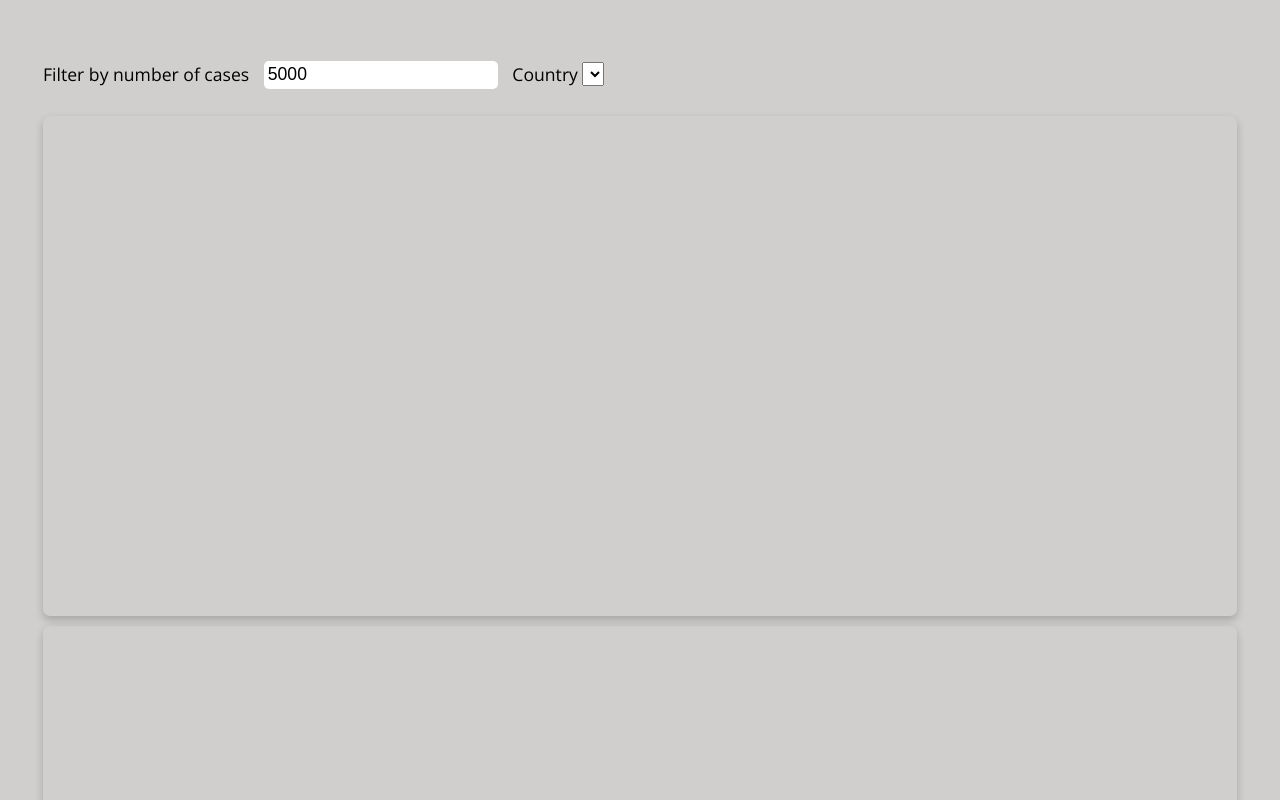
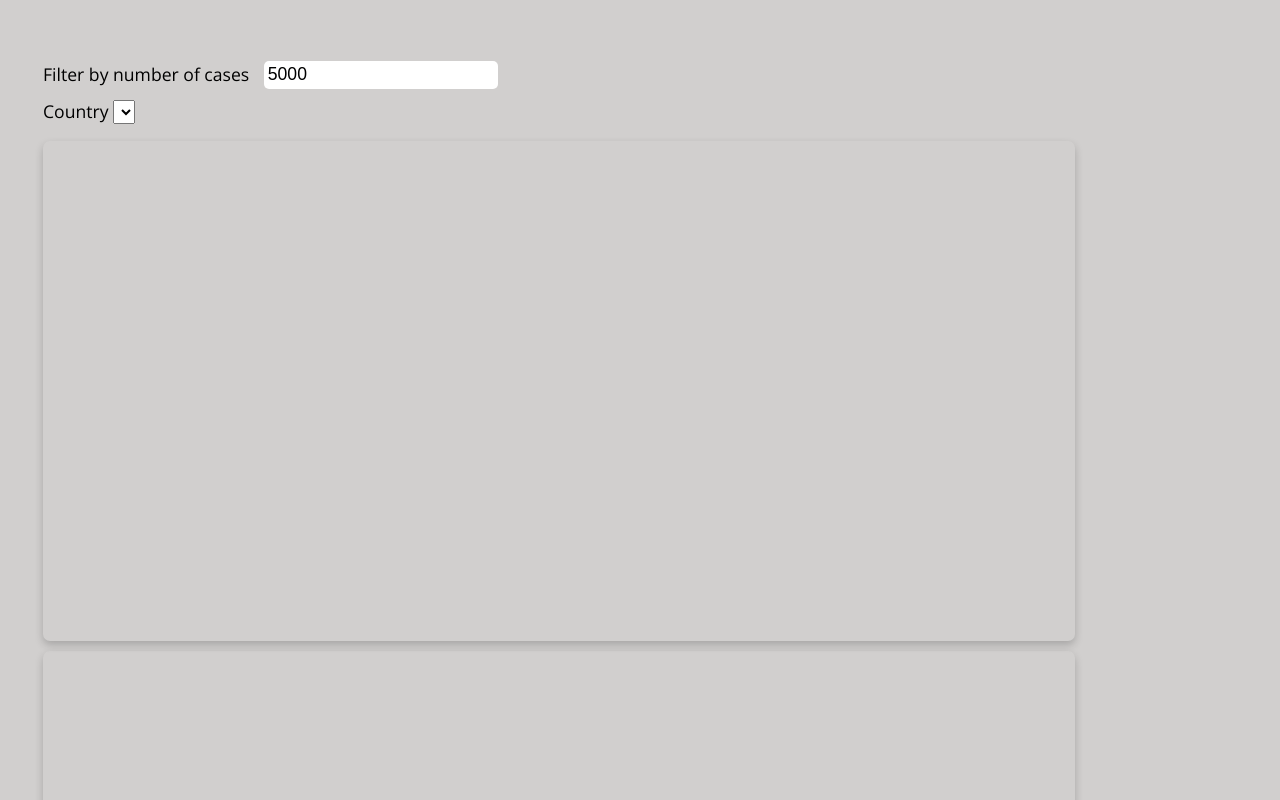
Before and after one commit to javy001/covid19_dash, a plain HTML site: page index.html in a window 1280 px wide. Shown: the top 800 px of the page. Drawn offline with nearby package versions, Linux system fonts and the light colour scheme; no server answers.

Commit message:
increase margin

```diff
--- a/index.html
+++ b/index.html
@@ -16,6 +16,7 @@
           margin: 10px;
           box-shadow: 0 4px 8px 0 rgba(0,0,0,0.2);
           height: 500px;
+          width: 85%;
           border-radius: 7px;
       }
       input {
@@ -44,6 +45,7 @@
 <body bgcolor="#d1cfce">
     <p>Filter by number of cases
          <input type="text" id="limit" name="limit" value="5000" onchange="change_limit()">
+         <br>
          Country <select id="country" onchange="change_country()"></select>
     </p>
     <div class="card" id="country_chart" ></div>
```
